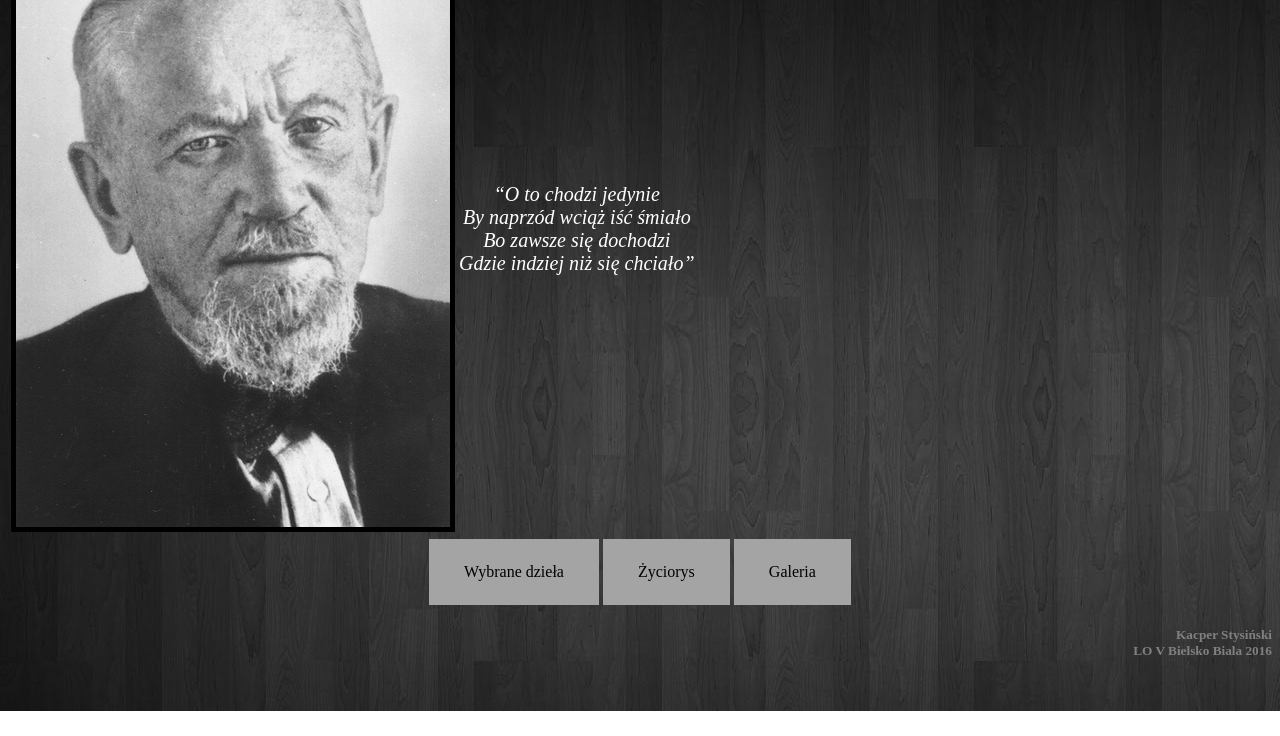
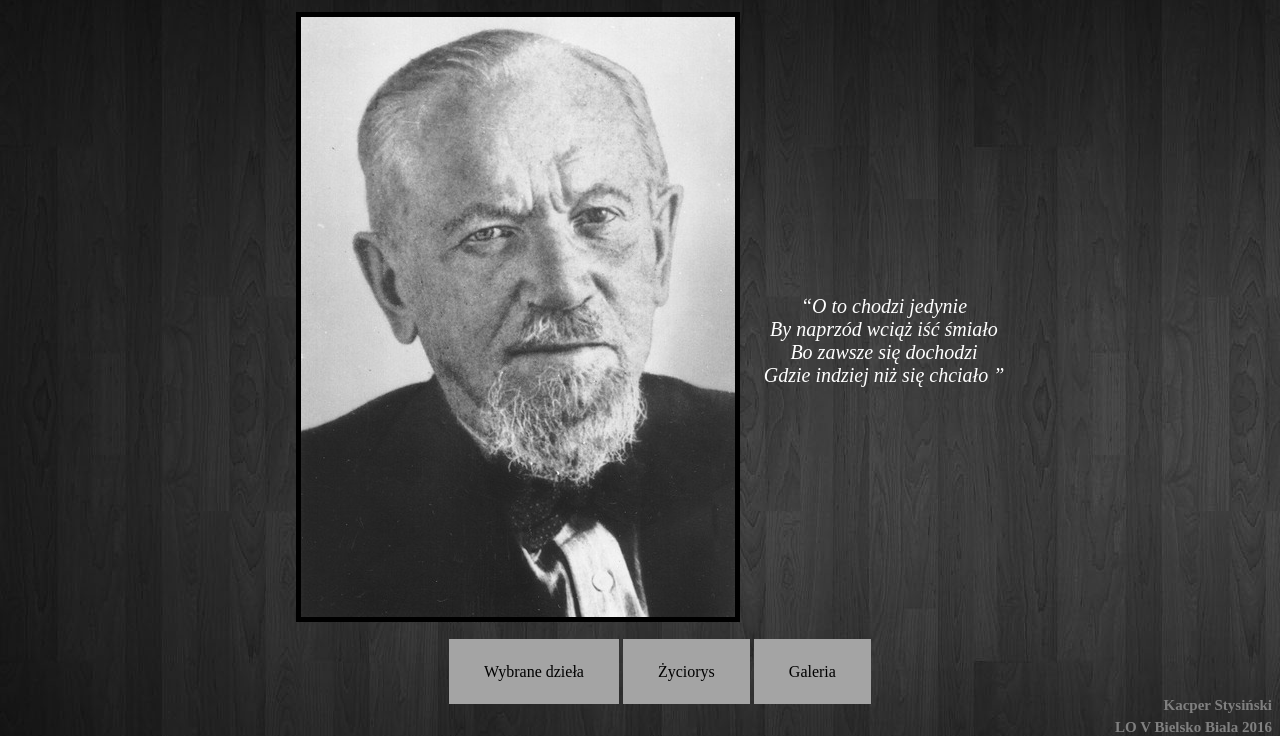
Before and after one commit to pawelplawecki/staff, a plain HTML site: page index.html in a window 1280 px wide. Shown: the part 89-825 px from the top of the page. Before the commit the page ends 800 px from the top, so only its background shows below. Drawn offline with Linux system fonts and the light colour scheme.

Commit message:
Somewhat fixed code

```diff
--- a/index.html
+++ b/index.html
@@ -1,27 +1,35 @@
 <!DOCTYPE html>
 <html>
   <head>
-  <meta http-equiv="content-type" content="text/html; charset=utf-8">
-  <title>Leopold Staff</title>
-  <link rel="stylesheet" href="style.css" />
+    <meta http-equiv="content-type" content="text/html; charset=utf-8">
+    <title>Leopold Staff</title>
+    <link rel="stylesheet" href="style.css" />
   </head>
 
-  <body background="zdjecia/tlo2.jpg">
-        <div vertical-align=center>
+  <body>
+    <div class="container">
+      <h1> Leopold Staff </h1>
+      <div id="jumbotron">
+        <div class="inner-wrapper"><img src="zdjecia/1.jpg" alt="Leopold Staff"/></div>
+        <div class="inner-wrapper"><q id="quote">O to chodzi jedynie <br>
+          By naprzód wciąż iść śmiało <br>
+          Bo zawsze się dochodzi <br>
+          Gdzie indziej niż się chciało
+          </q>
+        </div>
+      </div>
+      <div id="menu">
+        <ul>
+          <li><a href="wybrane.html">Wybrane dzieła</a></li>
+          <li><a href="zyciorys.html">Życiorys</a></li>
+          <li><a href="galeria.html">Galeria</a></li>
+        </ul>
+      </div>
+    </div>
 
-            <table>
-              <tr>
-                <td>  <img src="zdjecia/1.jpg" alt="Leopold Staff"/> </td>
-                <td>  <span><q>O to chodzi jedynie <br>
-                      By naprzód wciąż iść śmiało <br>
-                      Bo zawsze się dochodzi <br>
-                      Gdzie indziej niż się chciało</q></span> </td>
-              </tr>
-            </table>
-            <a href="wybrane.html">Wybrane dzieła</a>
-            <a href="zyciorys.html">Życiorys</a>
-            <a href="galeria.html">Galeria</a>
-        </div>
-            <h5>Kacper Stysiński <br> LO V Bielsko Biala 2016</h5>
+    <div id="footer">
+      <h3>Kacper Stysiński</h3>
+      <h3>LO V Bielsko Biala 2016</h3>
+    </div>
   </body>
 </html>
--- a/style.css
+++ b/style.css
@@ -1,35 +1,73 @@
-div{
+/*  Main page styles */
+
+body {
+  background-image: url(zdjecia/tlo2.jpg);
+  background-attachment: fixed;
+}
+
+a {
+  text-decoration: none;
+}
+
+.container{
   text-align:center;
 }
 
-h1{
+h1 {
+  font-family: serif;
+  font-size: 40px;
   color: white;
+  text-align: center;
 }
 
-img{
+img {
   border:5px solid black;
+  float:left;
 }
 
-span{
+#quote {
   font-size:20px;
   font-style: italic;
+  font-family: serif;
   color:white;
+  position: relative;
+  top: -240px;
 }
 
-a:link, a:visited {
-    background-color:#A4A4A4;
-    color: black;
-    padding: 24px 35px;
-    text-align: center;
-    text-decoration: none;
+.inner-wrapper {
   display: inline-block;
+  padding-left: 20px;
 }
 
-a:hover, a:active {
+#menu {
+  padding-top: 20px;
+}
+
+#menu > ul > li {
+  display: inline-block;
+  text-align: center;
+}
+
+#menu > ul > li > a:hover {
   background-color: #F2F2F2;
 }
 
-h5{
-    text-align:right;
+li > a:link, a:visited {
+  background-color: #A4A4A4;
+  padding: 24px 35px;
+  color: black;
+}
+
+p {
+  color:white;
+  font-size:17px;
+  margin: 2cm 4cm 0.5cm 4cm;
+}
+
+h3 {
+  font-family: serif;
+  font-size: 15px;
+  text-align: right;
   color: grey;
+  margin-bottom: -10px;
 }
--- a/style2.css
+++ b/style2.css
@@ -1,19 +1,25 @@
-h1{
-color:white;
-text-align: center;
-}
-div{
+/* wybrane.html styles */
+
+div {
   color:white;
 }
+
 h3{
+  display: block;
   text-align:center;
 }
 
-a{
+h2 {
+  color: white;
+  display: block;
+}
+
+#sauce {
   color:yellow;
   background-color:transparent;
   text-decoration:none
 }
-a:hover{
+
+#sauce:hover{
   color:purple;
 }
--- a/style3.css
+++ /dev/null
@@ -1,5 +0,0 @@
-p{
-color:white;
-font-size:17px;
- margin: 2cm 4cm 0.5cm 4cm;
-}
```
Also changed, not shown: wybrane.html (+4 -3 lines). Lines whose indentation alone changed are shown as unchanged.
